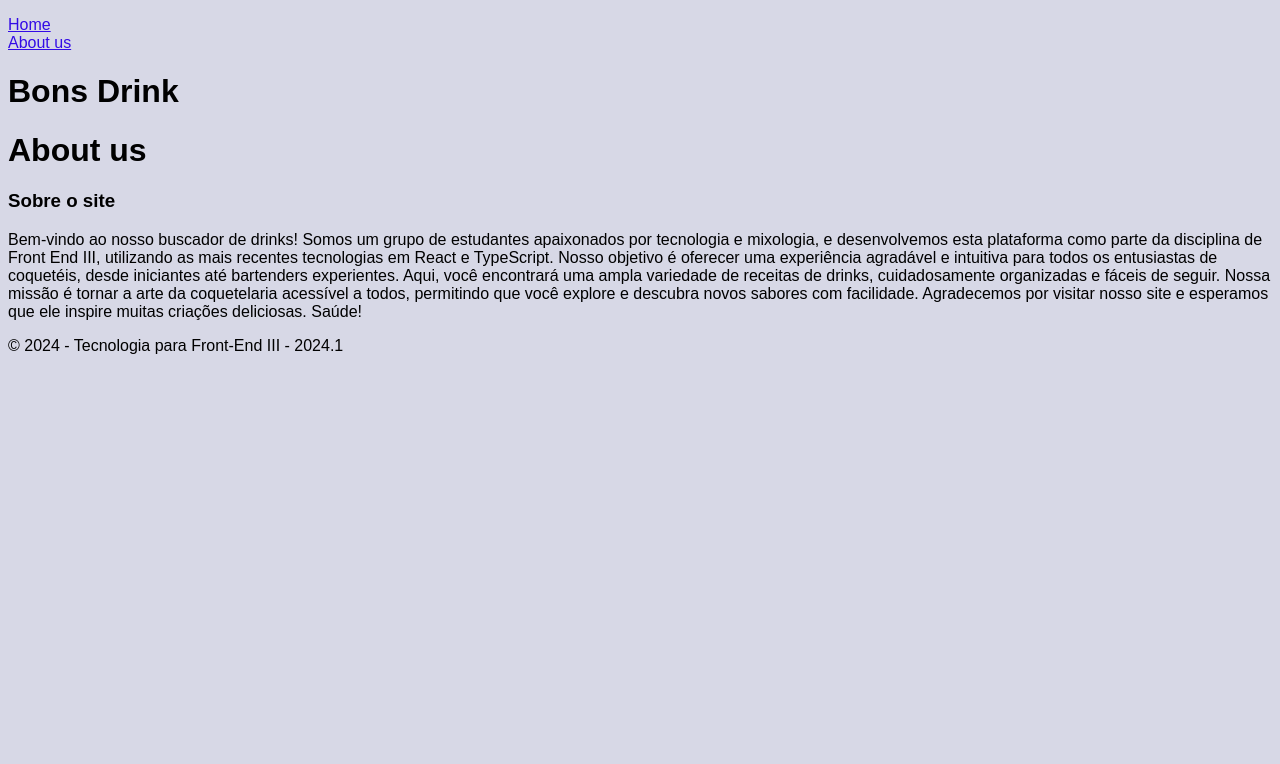
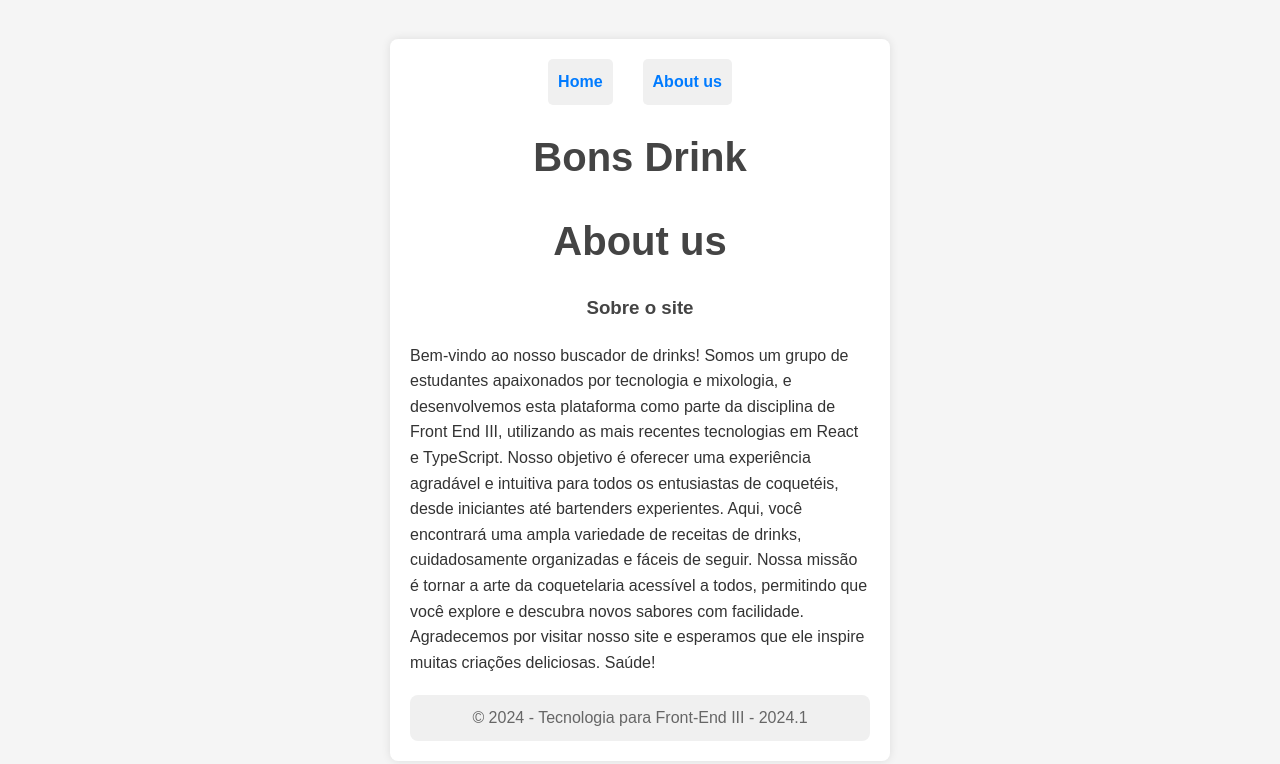
Before and after one commit to motapaula/drinksapi, a React (Vite) app: page /about in a window 1280 px wide. Shown: the top 764 px of the page. Built offline with nearby package versions, Linux system fonts and the light colour scheme.

Commit message:
feat: inicialização da estilização

```diff
--- a/src/index.css
+++ b/src/index.css
@@ -1,21 +1,74 @@
+
+
 * {
-  margin: 40;
+  margin: 0;
   padding: 0;
   box-sizing: border-box;
-  font-family: Arial, Helvetica, sans-serif;
-  }
-
-nav > ul {
-  list-style: none;
 }
 
-input {
-  background-color: whitesmoke;
-  width: 60%;
-  height: 100%;
-  padding: 8px;
+body {
+  font-family: Arial, sans-serif;
+  background-color: #f5f5f5;
+  color: #333;
+  line-height: 1.6;
+}
+
+.container {
+  max-width: 1200px;
+  margin: 0 auto;
+  padding: 20px;
+}
+
+h1, h2, h3, h4, h5, h6 {
+  margin-bottom: 20px;
+  color: #444;
+}
+
+p {
+  margin-bottom: 20px;
+}
+
+a {
+  color: #007bff;
+  text-decoration: none;
+}
+
+a:hover {
+  text-decoration: underline;
 }
 
 button {
-  padding: 8px;
+  background-color: #007bff;
+  color: white;
+  border: none;
+  padding: 10px 20px;
+  cursor: pointer;
+  border-radius: 5px;
+  transition: background-color 0.3s ease;
 }
+
+button:hover {
+  background-color: #0056b3;
+}
+
+ul {
+  list-style: none;
+  padding: 0;
+}
+
+ul li {
+  margin-bottom: 10px;
+}
+
+input, textarea {
+  width: 100%;
+  padding: 10px;
+  margin-bottom: 10px;
+  border: 1px solid #ccc;
+  border-radius: 5px;
+}
+
+input:focus, textarea:focus {
+  outline: none;
+  border-color: #007bff;
+}
--- /dev/null
+++ b/src/pages/Home.css
@@ -0,0 +1,114 @@
+* {
+    margin: 0;
+    padding: 0;
+    box-sizing: border-box;
+  }
+
+  body {
+    font-family: Arial, sans-serif;
+    background-color: #f5f5f5;
+    color: #333;
+    line-height: 1.6;
+    display: flex;
+    justify-content: center;
+    align-items: center;
+    min-height: 100vh;
+    margin: 0;
+  }
+
+  .App {
+    width: 100%;
+    max-width: 500px;
+    background: white;
+    padding: 20px;
+    border-radius: 8px;
+    box-shadow: 0 0 10px rgba(0, 0, 0, 0.1);
+    text-align: center;
+  }
+
+  nav ul {
+    display: flex;
+    justify-content: center;
+    list-style: none;
+    margin-bottom: 20px;
+  }
+
+  nav ul li {
+    margin: 0 15px;
+  }
+
+  nav ul li a {
+    color: #007bff;
+    text-decoration: none;
+    font-weight: bold;
+  }
+
+  nav ul li a:hover {
+    text-decoration: underline;
+  }
+
+  h1 {
+    font-size: 2.5em;
+    margin-bottom: 20px;
+  }
+
+  h2 {
+    font-size: 2em;
+    margin-bottom: 15px;
+  }
+
+  img {
+    max-width: 100%;
+    height: auto;
+    border-radius: 8px;
+    margin-bottom: 20px;
+  }
+
+  p {
+    text-align: left;
+    margin-bottom: 20px;
+  }
+
+  ul {
+    list-style: none;
+    padding: 0;
+    margin-bottom: 20px;
+  }
+
+  ul li {
+    background: #f0f0f0;
+    padding: 10px;
+    margin-bottom: 5px;
+    border-radius: 5px;
+  }
+
+  button {
+    background-color: #007bff;
+    color: white;
+    border: none;
+    padding: 10px 20px;
+    cursor: pointer;
+    border-radius: 5px;
+    transition: background-color 0.3s ease;
+    margin: 5px;
+  }
+
+  button:hover {
+    background-color: #0056b3;
+  }
+
+  .footer {
+    margin-top: 20px;
+    padding: 10px;
+    background: #f0f0f0;
+    border-radius: 8px;
+    text-align: center;
+  }
+
+  .footer span {
+    color: #666;
+  }
+
+  div div div div ul {
+    font-size: small;
+  }
--- a/src/pages/Home.tsx
+++ b/src/pages/Home.tsx
@@ -1,4 +1,5 @@
 import '../App.css';
+import './Home.css';
 import { SearchForm } from '../components/SearchForm';
 import { Link } from 'react-router-dom';
 
```
